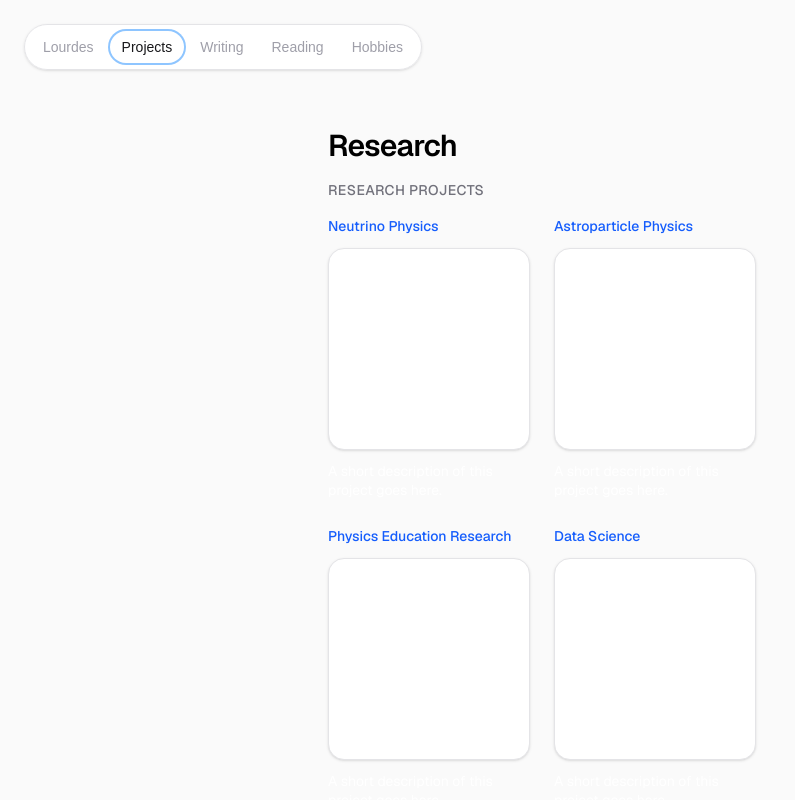
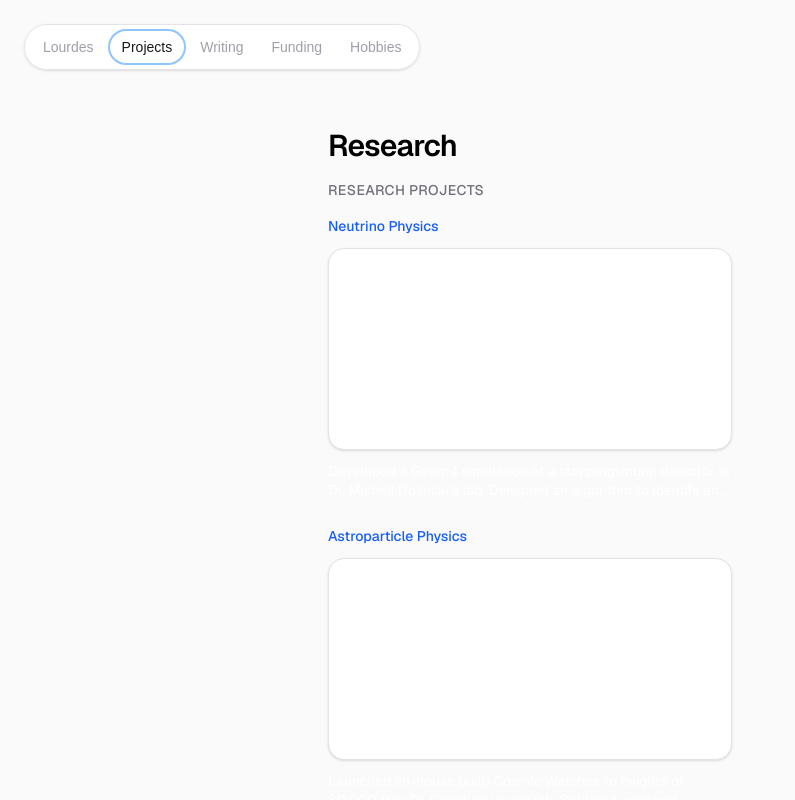
Before and after one commit to lourdesak/lourdesak.github.io, a Next.js app: page /projects in a window 1280 px wide. Shown: the top 800 px of the page, without its empty margins (0-795 px from the left). Built offline with nearby package versions, Linux system fonts and the light colour scheme.

Commit message:
Make research cards wider rectangles; fix nav link for renamed funding page

```diff
--- a/src/app/components/Nav.tsx
+++ b/src/app/components/Nav.tsx
@@ -7,7 +7,7 @@ const TABS = [
   { label: "Lourdes", href: "/" },
   { label: "Projects", href: "/projects" },
   { label: "Writing", href: "/writing" },
-  { label: "Reading", href: "/reading" },
+  { label: "Funding", href: "/funding" },
   { label: "Hobbies", href: "/hobbies" },
 ];
 
--- a/src/app/components/SquareGrid.tsx
+++ b/src/app/components/SquareGrid.tsx
@@ -3,15 +3,37 @@ type SquareItem = {
   description?: string;
 };
 
-export default function SquareGrid({ items }: { items: SquareItem[] }) {
+type SquareGridProps = {
+  items: SquareItem[];
+  cardWidth?: number;
+  cardHeight?: number;
+  columns?: number;
+};
+
+export default function SquareGrid({
+  items,
+  cardWidth = 202,
+  cardHeight = 202,
+  columns = 2,
+}: SquareGridProps) {
   return (
-    <div className="grid w-fit grid-cols-2 gap-6">
+    <div
+      className="grid gap-6"
+      style={{ gridTemplateColumns: `repeat(${columns}, ${cardWidth}px)` }}
+    >
       {items.map((item) => (
-        <div key={item.label} className="group flex w-[202px] flex-col gap-3">
+        <div
+          key={item.label}
+          className="group flex flex-col gap-3"
+          style={{ width: cardWidth }}
+        >
           <p className="text-sm font-medium text-blue-600 dark:text-blue-400">
             {item.label}
           </p>
-          <div className="h-[202px] w-[202px] rounded-2xl border border-zinc-200 bg-white shadow-sm transition-all duration-300 ease-out hover:-translate-y-1 hover:scale-105 hover:shadow-lg dark:border-zinc-800 dark:bg-zinc-900" />
+          <div
+            className="rounded-2xl border border-zinc-200 bg-white shadow-sm transition-all duration-300 ease-out hover:-translate-y-1 hover:scale-105 hover:shadow-lg dark:border-zinc-800 dark:bg-zinc-900"
+            style={{ width: cardWidth, height: cardHeight }}
+          />
           {item.description && (
             <p className="line-clamp-2 h-10 text-sm leading-snug text-white transition-colors duration-300 group-hover:text-blue-400">
               {item.description}
--- /dev/null
+++ b/src/app/funding/page.tsx
@@ -0,0 +1,5 @@
+import PageShell from "../components/PageShell";
+
+export default function FundingPage() {
+  return <PageShell title="Funding" />;
+}
--- a/src/app/projects/page.tsx
+++ b/src/app/projects/page.tsx
@@ -4,15 +4,15 @@ import SquareGrid from "../components/SquareGrid";
 const PROJECTS = [
   {
     label: "Neutrino Physics",
-    description: "A short description of this project goes here.",
+    description: "Developed a Geant4 simulation of a stopping-muon detector in Dr. Michell Dolinski’s lab. Designed an algorithm to identify and capture stopping muons, then analyzed the resulting data for a specific initial detector configuration.",
   },
   {
     label: "Astroparticle Physics",
-    description: "A short description of this project goes here.",
+    description: "Launched (in-house built) Cosmic Watches to heights of 80,000 ft in Dr. Christina Love's lab. Soldered, polished scintillatos and eventually presented finding at APS Mid-Atlantic",
   },
   {
     label: "Physics Education Research",
-    description: "A short description of this project goes here.",
+    description: "Scrapped huge amounts of physics faculty data off the web for the Moore foundation",
   },
   {
     label: "Data Science",
@@ -27,7 +27,7 @@ export default function ProjectsPage() {
         <h2 className="text-sm font-medium uppercase tracking-wide text-zinc-500 dark:text-zinc-500">
           Research Projects
         </h2>
-        <SquareGrid items={PROJECTS} />
+        <SquareGrid items={PROJECTS} cardWidth={404} cardHeight={202} columns={1} />
       </div>
     </PageShell>
   );
--- a/src/app/reading/page.tsx
+++ /dev/null
@@ -1,5 +0,0 @@
-import PageShell from "../components/PageShell";
-
-export default function ReadingPage() {
-  return <PageShell title="Reading" />;
-}
```
